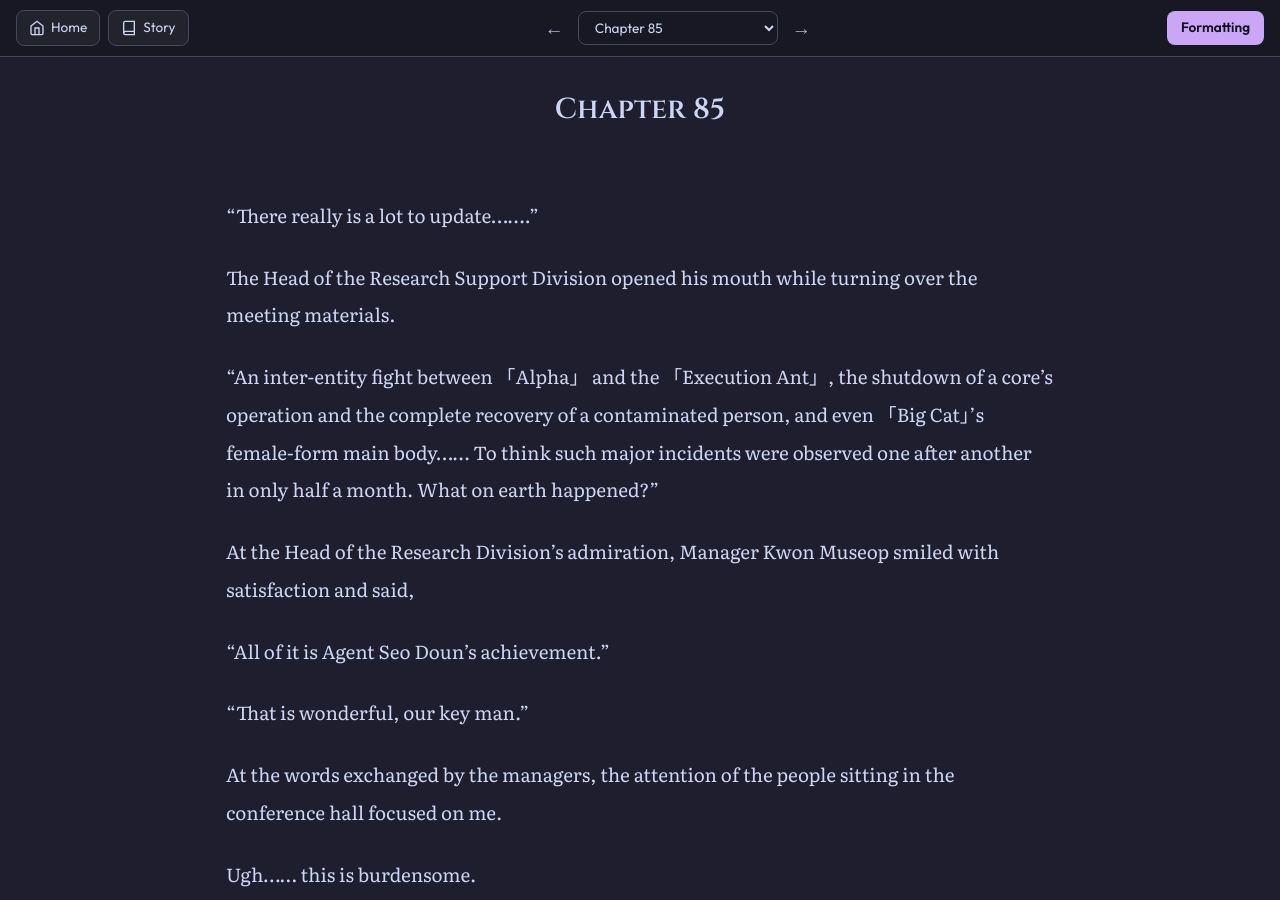
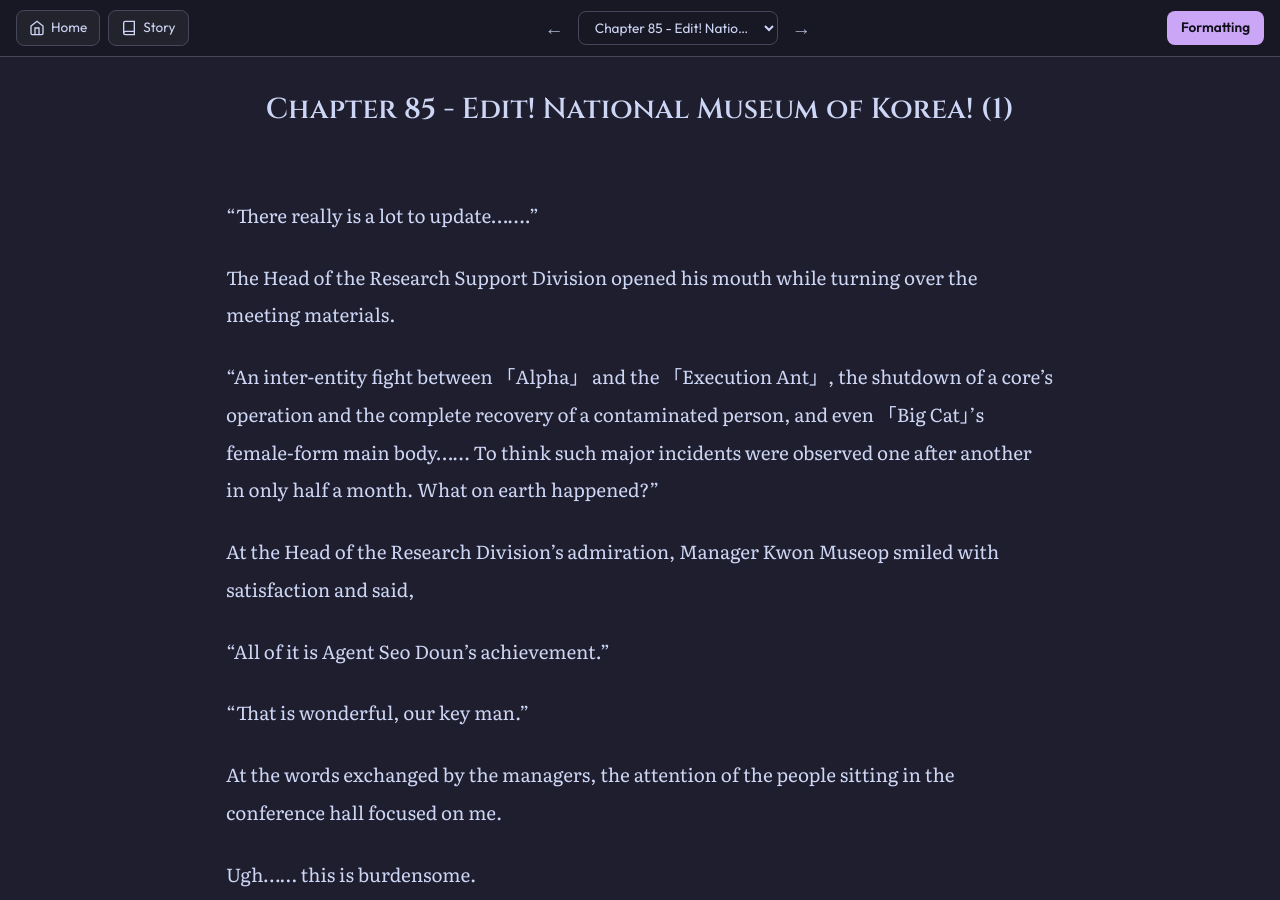
Before and after one commit to soleumn/soleumn.github.io, a Jekyll site: the page built from _chapters/esg/ch85.md, in a window 1280 px wide and 900 px high. Built offline with Jekyll 4.4.1, drawn with Linux system fonts in a browser that asks for light colours; comment, search, counter and statistics services are not loaded.

Commit message:
Update ch85.md

```diff
--- a/_chapters/esg/ch85.md
+++ b/_chapters/esg/ch85.md
@@ -1,5 +1,5 @@
 ---
-title: "Chapter 85"
+title: "Chapter 85 - Edit! National Museum of Korea! (1)"
 categories: esg
 capitulo: 85
 ---
```
